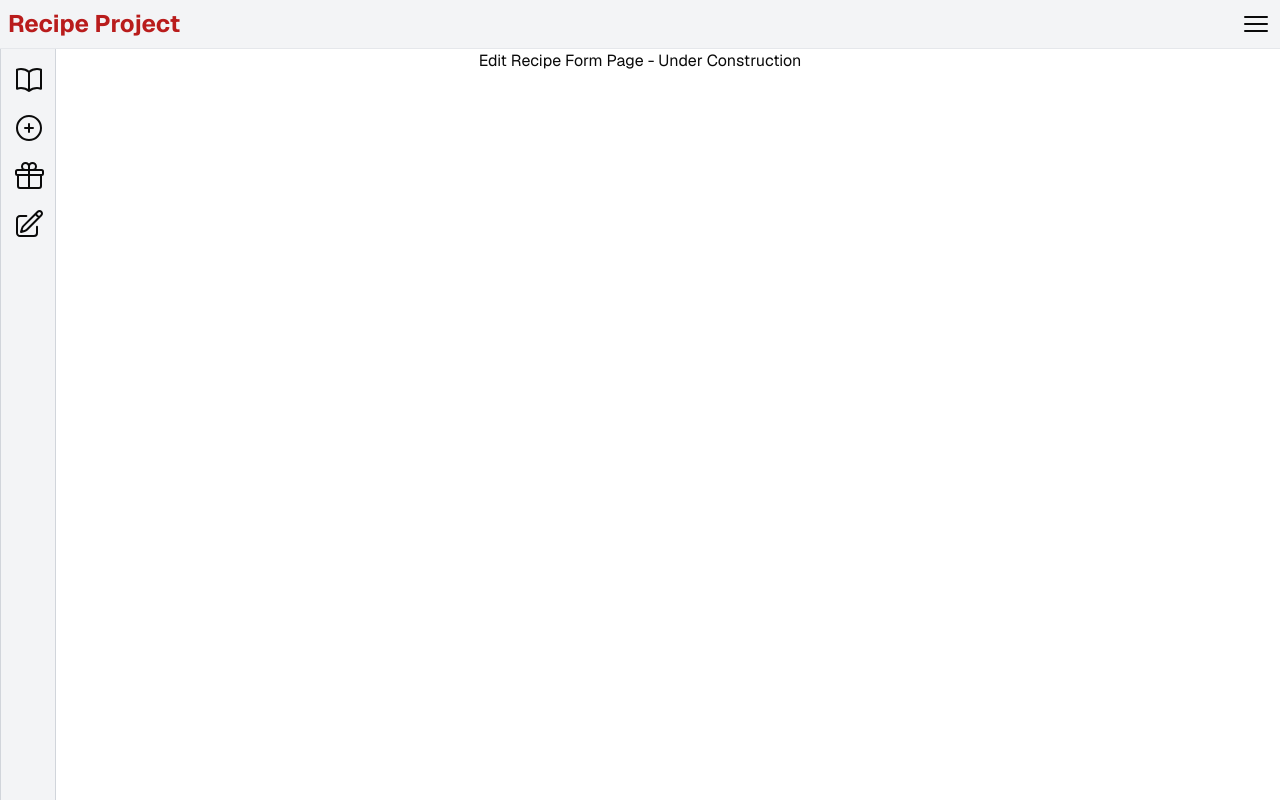
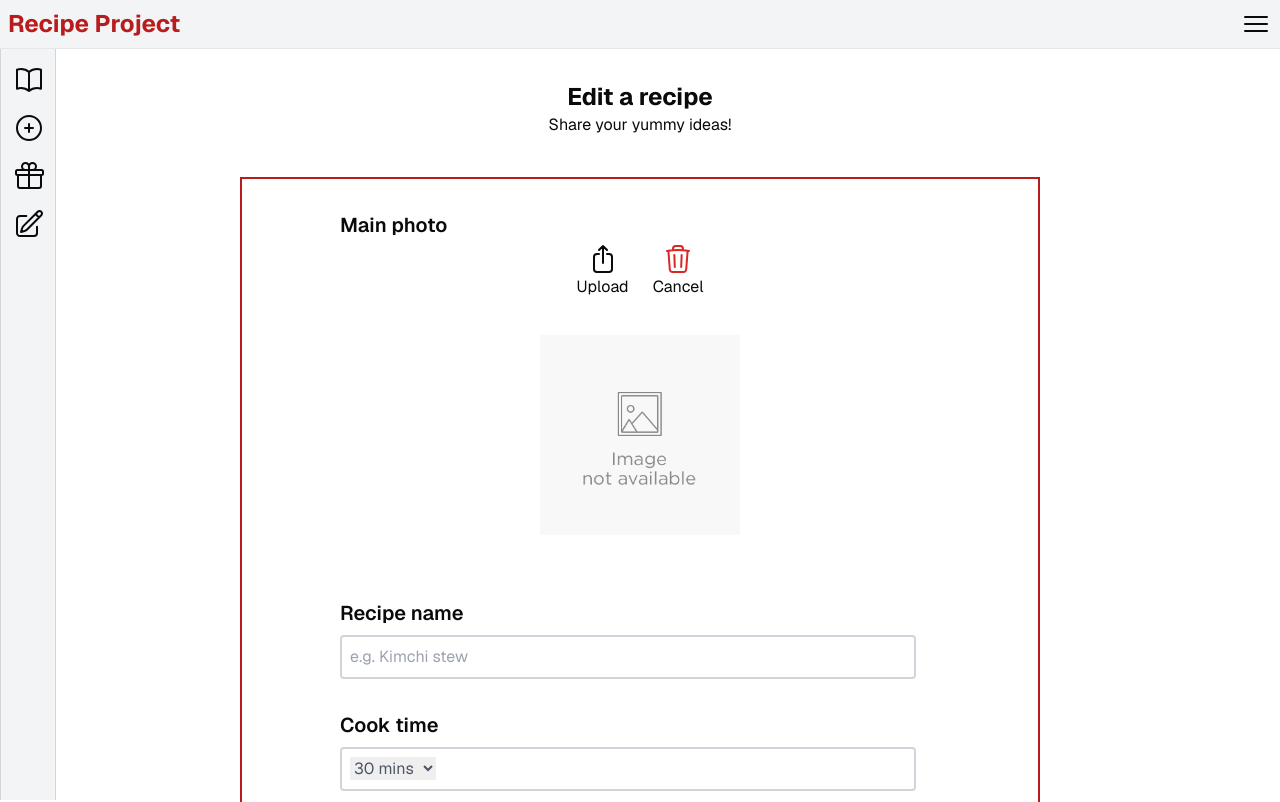
Before and after one commit to day-lee/recipe-project, a Next.js app: page /recipes/1/edit in a window 1280 px wide. Shown: the top 802 px of the page. Built offline with nearby package versions, Linux system fonts and the light colour scheme; no server answers; the database is empty.

Commit message:
Add recipe form edit button and add additional props

```diff
--- a/app/(routes)/recipes/[detail_recipe_id]/components/DetailCard.tsx
+++ b/app/(routes)/recipes/[detail_recipe_id]/components/DetailCard.tsx
@@ -1,5 +1,7 @@
 import Image from 'next/image'
+import Link from 'next/link'
 import { ClockIcon } from '@heroicons/react/24/solid'
+import { PencilSquareIcon } from '@heroicons/react/24/outline'
 
 import { Step, Note, RecipeDetail, Ingredient } from '@/app/types/types'
 import Ingredients from '@/app/(routes)/recipes/[detail_recipe_id]/components/Ingredients'
@@ -7,12 +9,12 @@ import fallbackImg from '@/app/assets/unavailable.png'
 
 
 export default function DetailCard({recipeDetail, ingredients}:{recipeDetail: RecipeDetail, ingredients: Ingredient[]}) {
-const { recipe_name, external_link, duration, img_link, tag_name, cuisine_tag_name, notes, steps, serving } = recipeDetail
+const { recipe_name, public_id, external_link, duration, img_link, tag_name, cuisine_tag_name, notes, steps, serving } = recipeDetail
     return(
-         <main className='min-h-screen flex flex-col m-2 md:m-16 lg:m-32 items-center border-2 border-red-700 p-4'>
+         <main className='min-h-screen max-w-2xl flex flex-col m-2 md:m-16 lg:m-32 items-center border-2 border-red-700 p-4'>
             {img_link ? <Image className='m-8' priority={true} src={img_link} alt={recipe_name} width={400} height={150}/>
                       : <Image className="m-8" src={fallbackImg} alt='fallbackImg' width={400} height={150}/>}
-            <div className='text-3xl font-semibold'> {recipe_name}</div>
+            <div className='max-w-md text-2xl font-semibold text-center'> {recipe_name}</div>
             <div className='flex flex-row items-center m-4'>
                 <ClockIcon className="h-6 w-6 ml-2 text-gray-500" />
                 <div className='text-gray-700 ml-2'> <span> {duration} mins</span></div>
@@ -61,6 +63,16 @@ const { recipe_name, external_link, duration, img_link, tag_name, cuisine_tag_na
                     </div>
             </section>
             )}
+            <Link href={`/recipes/${public_id}/edit/`}>
+            <div className=' hover:bg-red-200 rounded-sm'>
+                <button type="submit" className='h-8 '>
+                    <div className='flex font-semibold items-center pr-2'>
+                        <PencilSquareIcon className='w-6 h-6 mx-2' />
+                        <span>Edit Recipe</span>
+                    </div>
+                </button>
+            </div>
+            </Link>
         </main>
     )
 }
--- a/app/(routes)/recipes/[detail_recipe_id]/edit/page.tsx
+++ b/app/(routes)/recipes/[detail_recipe_id]/edit/page.tsx
@@ -1,3 +1,34 @@
-export default function EditRecipeFormPage() {
-    return <div>Edit Recipe Form Page - Under Construction</div>;
+import { RecipeForm } from '@/app/(routes)/recipes/components/recipeForm/RecipeForm'
+import { getMainIngredientTags } from '@/lib/supabase/rpc/getMainIngredientTags';
+
+export default async function EditRecipeFormPage({ params }: {params: Promise<{detail_recipe_id: string}>}) {
+   const { detail_recipe_id } = await params
+    const { data: mainIngredientTag, error: tagError } = await getMainIngredientTags();
+    if (tagError) {
+      console.error('Error fetching tags:', tagError);
+    }
+    const testValues = {
+            recipe_name: 'Edit test value',
+            duration: 30,
+            serving: 2,
+            main_ingredient_tag: 2,
+            cuisine_tag: 4,
+            steps: [{id: 1, photo_id: undefined, desc: "" }],
+            img_link: "",
+            external_link: "",
+            notes: [{id: 1, desc:""}],
+            main_ingredients: [{id:1, ingredient_name:"m_ing", quantity: 1, unit: "T", type: "main" as const}],
+            optional_ingredients: [{id:1, ingredient_name:"o_ing", quantity: 1, unit: "T", type: "optional" as const}],
+            sauce_ingredients:  [{id:1, ingredient_name:"s_ing", quantity: 1, unit: "T", type: "sauce" as const}],
+    }
+
+  return (
+    <main className="flex flex-col mx-auto p-8 justify-center items-center">
+      <h1 className="text-2xl font-bold text-center">
+        Edit a recipe
+      </h1>
+      <p>Share your yummy ideas!</p>
+      <RecipeForm mainIngredientTag={mainIngredientTag || []} recipeId={detail_recipe_id} mode="edit" defaultValues={testValues} />
+    </main>
+  );
 }
--- a/app/(routes)/recipes/new/page.tsx
+++ b/app/(routes)/recipes/new/page.tsx
@@ -1,7 +1,7 @@
 import { RecipeForm } from '@/app/(routes)/recipes/components/recipeForm/RecipeForm'
 import { getMainIngredientTags } from '@/lib/supabase/rpc/getMainIngredientTags';
 
-export default async function HomePage() {
+export default async function NewRecipeFormPage() {
     const { data: mainIngredientTag, error: tagError } = await getMainIngredientTags();
     if (tagError) {
       console.error('Error fetching tags:', tagError);
@@ -12,7 +12,7 @@ export default async function HomePage() {
         Create a new recipe
       </h1>
       <p>Share your yummy ideas!</p>
-      <RecipeForm mainIngredientTag={mainIngredientTag || []} />
+      <RecipeForm mainIngredientTag={mainIngredientTag || []} mode="create" />
     </main>
   );
 }
--- a/app/types/types.ts
+++ b/app/types/types.ts
@@ -68,6 +68,15 @@ export interface Recipe {
   export interface Note {
     id: number;
     desc: string;
+  }
+
+  type RecipeFormModeType = 'create' | 'edit';
+
+  export interface RecipeFromProps {
+      mainIngredientTag: MainIngredientTag[] | [];
+      mode: RecipeFormModeType;
+      defaultValues?: FormSubmitData;
+      recipeId?: string;
   }
 
   export interface FormSubmitData {
```
Also changed, not shown: app/(routes)/recipes/components/recipeForm/RecipeForm.tsx (+4 -3 lines).
